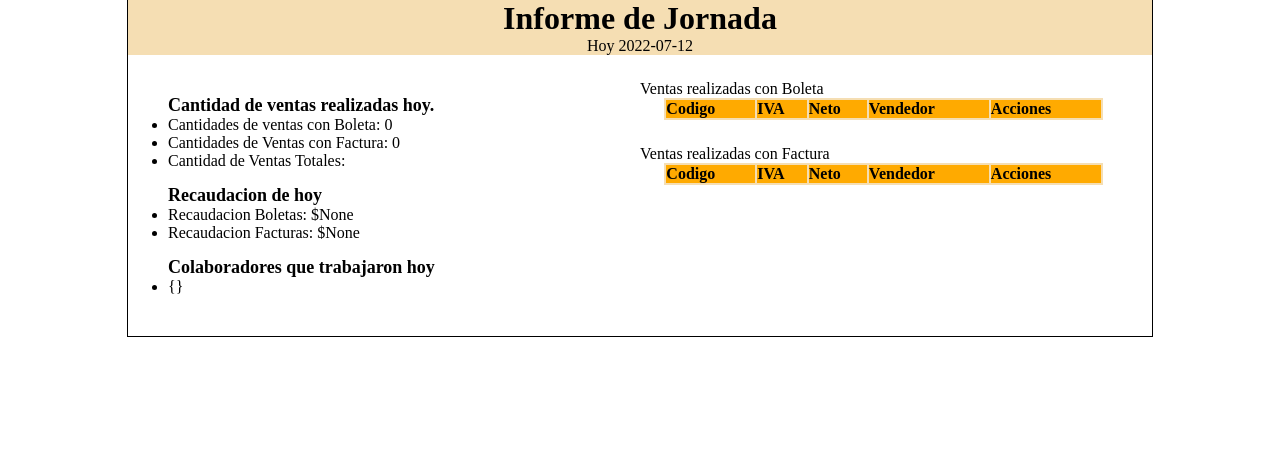
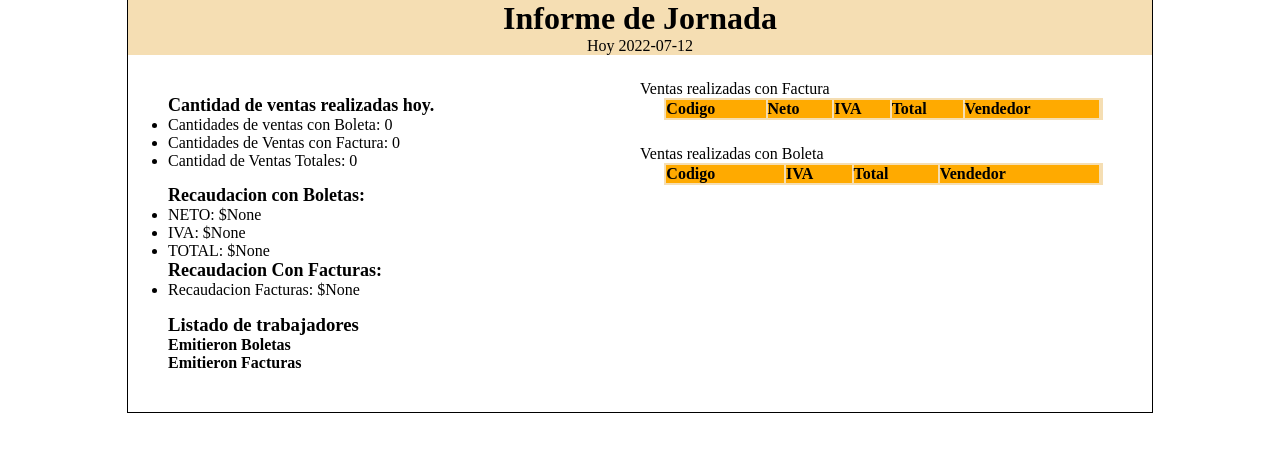
Before and after one commit to cortesantonio/Punto-de-Venta, a Flask app: page /informeventa/hoy in a window 1280 px wide. Shown: the part 51-503 px from the top of the page. Run offline with Flask 2, Linux system fonts and the light colour scheme; data comes from the database, SQL or seed files in the repository; tables that the repository leaves empty hold one stand-in row (values such as "Sample post"); lists and menus that the app fills with data are empty.

Commit message:
falta metodo de acceso

```diff
--- a/src/app.py
+++ b/src/app.py
@@ -369,7 +369,7 @@
                 'ventasBoleta': dao.cantidadDeVentasBoleta(fecha),
                 'ventasFactura':dao.cantidadDeVentasFactura(fecha),
                 'totalVentas': dao.cantidadDeVentasFactura(fecha) + dao.cantidadDeVentasBoleta(fecha),
-                'recaudacionBoleta':dao.recaudacionBoleta(fecha),
+                'recaudacionBoleta':dao.recaudacionBoletaTotal(fecha),
                 'recaudacionFactura':dao.recaudacionFactura(fecha),
                 'estadoJornada':dao.verJornada(fecha),
                 'fechaFormateada': fechaFormateada,
@@ -409,9 +409,36 @@
         'ventasBoleta':dao.ventasConBoleta(fecha),
         'cantidadVentasBoleta' : dao.cantidadDeVentasBoleta(fecha),
         'cantidadVentasFactura' : dao.cantidadDeVentasFactura(fecha),
-        'recaudacionBoleta':dao.recaudacionBoleta(fecha),
+        'recaudacionBoletaTotal':dao.recaudacionBoletaTotal(fecha),
+        'recaudacionBoletaIVA': dao.recaudacionBoletaIVA(fecha),
+        'recaudacionBoletaNeto': dao.recaudacionBoletaNeto(fecha),
+
         'recaudacionFactura': dao.recaudacionFactura(fecha),
-        'fecha':fecha
+        'fecha':fecha,
+
+        'emisor_boleta': dao.trabajador_emisor_boleta(fecha),
+        'emisor_factura': dao.trabajador_emisor_factura(fecha)
+
+        }
+        return render_template ('informeHoy.html',data=data)
+
+## aregar metodo de llegada
+@app.route('/informeventa/<fecha>', methods=['GET','POST'] )
+def informedeventade(fecha):
+    if request.method == 'GET':
+        fecha = fecha
+        data = {
+        'ventasFactura': dao.ventasConFactura(fecha),
+        'ventasBoleta':dao.ventasConBoleta(fecha),
+        'cantidadVentasBoleta' : dao.cantidadDeVentasBoleta(fecha),
+        'cantidadVentasFactura' : dao.cantidadDeVentasFactura(fecha),
+        'recaudacionBoletaTotal':dao.recaudacionBoletaTotal(fecha),
+        'recaudacionBoletaIVA': dao.recaudacionBoletaIVA(fecha),
+        'recaudacionBoletaNeto': dao.recaudacionBoletaNeto(fecha),
+        'recaudacionFactura': dao.recaudacionFactura(fecha),
+        'fecha':fecha,
+        'emisor_boleta': dao.trabajador_emisor_boleta(fecha),
+        'emisor_factura': dao.trabajador_emisor_factura(fecha)
         }
         return render_template ('informeHoy.html',data=data)
 
--- a/src/conexion.py
+++ b/src/conexion.py
@@ -250,6 +250,20 @@
         cursor.execute(sql)
         return cursor.fetchall()
 
+## ver trabajadores de la jornada
+    def trabajador_emisor_boleta(self, fecha):
+        cursor = self.cnx.cursor()
+        sql = "SELECT usuario.nombre from boleta INNER join usuario on usuario.rut = boleta.vendedor_emisor where boleta.fecha = %s GROUP by usuario.nombre "
+        data = (fecha,)
+        cursor.execute(sql,data)
+        return cursor.fetchall()
+
+    def trabajador_emisor_factura(self, fecha):
+        cursor = self.cnx.cursor()
+        sql = "SELECT usuario.nombre from factura INNER join usuario on usuario.rut = factura.vendedor_emisor where factura.fecha = %s GROUP by usuario.nombre "
+        data = (fecha,)
+        cursor.execute(sql,data)
+        return cursor.fetchall()
 
 
 ## ver cantidad de ventas.
@@ -274,16 +288,29 @@
             return '0'
         else:
             return r[0]
-    def recaudacionBoleta(self,fecha):
+    def recaudacionBoletaNeto(self,fecha):
         cursor = self.cnx.cursor()
-        sql = ' select sum(total) from boleta where fecha = %s'
+        sql = ' select TRUNCATE(sum(total)*0.81,0) from boleta where fecha = %s'
         data = (fecha,)
         cursor.execute(sql,data)
         r = cursor.fetchone()
-        if r[0] == 'None':
-            return 0
-        else:
-            return r[0]
+        return r[0]
+    def recaudacionBoletaIVA(self,fecha):
+        cursor = self.cnx.cursor()
+        sql = ' select TRUNCATE(sum(total)*0.19,0) from boleta  where fecha = %s'
+        data = (fecha,)
+        cursor.execute(sql,data)
+        r = cursor.fetchone()
+        return r[0]
+    def recaudacionBoletaTotal(self,fecha):
+        cursor = self.cnx.cursor()
+        sql = ' select sum(total) from boleta  where fecha = %s'
+        data = (fecha,)
+        cursor.execute(sql,data)
+        r = cursor.fetchone()
+        return r[0]
+
+
     def recaudacionFactura(self,fecha):
         cursor = self.cnx.cursor()
         sql = ' select sum(neto) from factura where fecha = %s'
--- a/src/script db.sql
+++ b/src/script db.sql
@@ -79,9 +79,7 @@
     cantidad int,
     id_documento int,
     precio int,
-    primary key(id),
-	FOREIGN KEY (id_producto) REFERENCES producto(id),
-	FOREIGN KEY (id_documento) REFERENCES  boleta(id_boleta)
+    primary key(id)
 
 );
 
--- a/src/templates/informeHoy.html
+++ b/src/templates/informeHoy.html
@@ -30,29 +30,80 @@
                         <li>
                             Cantidades de Ventas con Factura: {{data.cantidadVentasFactura}}
                         </li>
-                        <li>Cantidad de Ventas Totales: </li>
+                        <li>Cantidad de Ventas Totales: {{data.cantidadVentasBoleta + data.cantidadVentasFactura}} </li>
                     </ul>
 
                 </div>
 
                 <div class="recaudacion">
-                    <p>Recaudacion de hoy</p>
+                    <p>Recaudacion con Boletas:</p>
                     <ul>
-                        <li>Recaudacion Boletas: ${{data.recaudacionBoleta}}</li>
+                        <li>NETO: ${{data.recaudacionBoletaNeto}}</li>
+                        <li>IVA: ${{data.recaudacionBoletaIVA}}</li>
+
+                        <li>TOTAL: ${{data.recaudacionBoletaTotal}}</li>
+                    </ul>
+                    <p>Recaudacion Con Facturas:</p>
+                    <ul>
                         <li>Recaudacion Facturas: ${{data.recaudacionFactura}}</li>
 
                     </ul>
 
                 </div>
                 <div class="trabajadores">
-                    <p>Colaboradores que trabajaron hoy</p>
+                    <h3>Listado de trabajadores</h3>
+
+                    <h4>Emitieron Boletas</h4>
                     <ul>
-                        <li>{}</li>
+                        {% for i in data.emisor_boleta %}
+                        <li>{{i[0]}}</li>
+
+                        {%endfor%}
+                    </ul>
+
+                    <h4>Emitieron Facturas</h4>
+
+                    <ul>
+                        {%for i in data.emisor_factura%}
+                        <li>{{i[0]}}</li>
+                        {%endfor%}
+
                     </ul>
                 </div>
             </div>
             <div class="div2">
 
+
+
+                <div class="factura">
+                    <caption>Ventas realizadas con Factura</caption>
+                    <table>
+                        <thead>
+                            <tr>
+                                <th>Codigo</th>
+                                <th>Neto</th>
+                                <th>IVA</th>
+                                <th>Total</th>
+                                <th>vendedor</th>
+                                <th></th>
+
+                            </tr>
+                        </thead>
+                        <tbody>
+                            {% for i in data.ventasFactura %}
+                            <tr>
+                                <td>{{i[0]}}</td>
+                                <td>${{i[2]-i[1]}}</td>
+                                <td>${{i[1]}}</td>
+                                <td>${{i[2]}}</td>
+                                <td>{{i[3]}} RUT. {{i[4]}}</td>
+                                <td><a href="/informeventa/documentoN/{{i[0]}}">ver detalles</a></td>
+                            </tr>
+                            {%endfor%}
+                        </tbody>
+                    </table>
+
+                </div>
                 <div class="boleta">
                     <caption>Ventas realizadas con Boleta</caption>
                     <table>
@@ -60,9 +111,9 @@
                             <tr>
                                 <th>codigo</th>
                                 <th>IVA</th>
-                                <th>Neto</th>
+                                <th>Total</th>
                                 <th>vendedor</th>
-                                <th>Acciones</th>
+                                <th></th>
                             </tr>
                         </thead>
                         <tbody>
@@ -72,35 +123,7 @@
                                 <td>${{i[1]}}</td>
                                 <td>${{i[2]}}</td>
                                 <td>{{i[3]}} RUT. {{i[4]}}</td>
-                                <td><a href="/informeventa/documentoN/{{i[0]}}">mas detalles boleta n' {{i[0]}}</a></td>
-                            </tr>
-                            {%endfor%}
-                        </tbody>
-                    </table>
-
-                </div>
-
-                <div class="factura">
-                    <caption>Ventas realizadas con Factura</caption>
-                    <table>
-                        <thead>
-                            <tr>
-                                <th>Codigo</th>
-                                <th>IVA</th>
-                                <th>Neto</th>
-                                <th>vendedor</th>
-                                <th>Acciones</th>
-
-                            </tr>
-                        </thead>
-                        <tbody>
-                            {% for i in data.ventasFactura %}
-                            <tr>
-                                <td>{{i[0]}}</td>
-                                <td>${{i[1]}}</td>
-                                <td>${{i[2]}}</td>
-                                <td>{{i[3]}} RUT. {{i[4]}}</td>
-                                <td><a href="/informeventa/documentoN/{{i[0]}}">ver detalles</a></td>
+                                <td><a href="/informeventa/documentoN/{{i[0]}}">Ver detalles</a></td>
                             </tr>
                             {%endfor%}
                         </tbody>
--- a/src/templates/plantilla_factura.html
+++ b/src/templates/plantilla_factura.html
@@ -78,7 +78,7 @@
                     </tr>
                     <tr>
                         <th colspan="3" style="text-align:right;">TOTAL</th>
-                        <th>${{data.total}}</th>
+                        <th>${{data.iva + data.neto}}</th>
 
                     </tr>
                 </tfoot>
```
Also changed, not shown: README.md.
